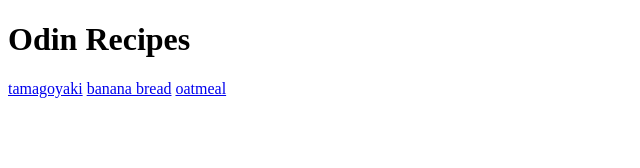
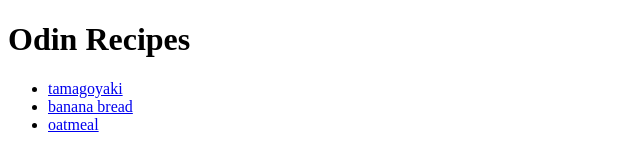
Before and after one commit to cecilkong/odin-recipes, a plain HTML site: page index.html in a window 1280 px wide. Shown: the whole page, without its empty margins (0-640 px from the left). Drawn offline with Linux system fonts and the light colour scheme.

Commit message:
Put recipe links in a list

```diff
--- a/index.html
+++ b/index.html
@@ -6,8 +6,10 @@
 
 <body>
     <h1>Odin Recipes</h1>
-    <a href="recipes/tamagoyaki.html">tamagoyaki</a>
-    <a href="recipes/bananabread.html">banana bread</a>
-    <a href="recipes/oatmeal.html">oatmeal</a>
+    <ul>
+        <li><a href="recipes/tamagoyaki.html">tamagoyaki</a></li>
+        <li><a href="recipes/bananabread.html">banana bread</a></li>
+        <li><a href="recipes/oatmeal.html">oatmeal</a></li>
+    </ul>
 </body>
 </html>
```
